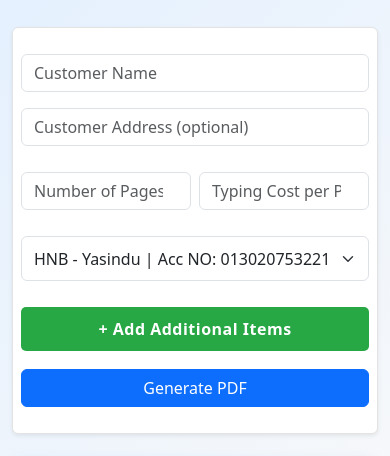
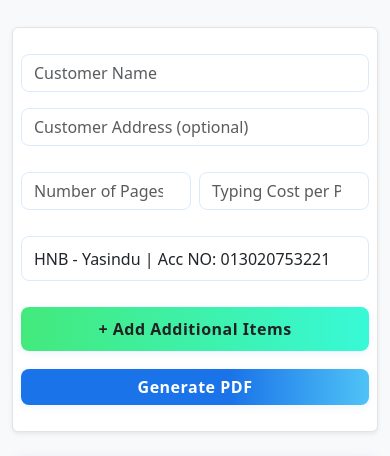
Before and after one commit to yasindu-tech/EduWriteX, a plain HTML site: page index.html in a window 390 px wide. Shown: the part 94-550 px from the top of the page. Drawn offline with nearby package versions, Linux system fonts and the light colour scheme.

Commit message:
Refactor form styles for improved aesthetics and responsiveness; enhance toggle functionality for additional items section

```diff
--- a/index.html
+++ b/index.html
@@ -13,15 +13,54 @@
   <style>
     /* Stylish web enhancements */
     body {
-      background: linear-gradient(135deg, #e3f0ff 0%, #f9f9f9 100%);
+      background: #fff;
     }
     .form-container {
       box-shadow: 0 4px 24px 0 rgba(26,115,232,0.08), 0 1.5px 4px 0 rgba(26,115,232,0.08);
       border: 1px solid #e3e3e3;
+      background: #f8fafd;
+      max-width: 480px;
+      margin: 32px auto 0 auto;
+      padding: 2rem 1.5rem !important;
+      border-radius: 18px;
+    }
+    .form-container input, .form-container select {
       background: #fff;
+      border-radius: 8px;
+      border: 1px solid #dbeafe;
+      box-shadow: none;
+      transition: border-color 0.2s;
     }
-    .logo {
-      filter: drop-shadow(0 2px 8px rgba(26,115,232,0.10));
+    .form-container input:focus, .form-container select:focus {
+      border-color: #1a73e8;
+      box-shadow: 0 0 0 0.15rem rgba(26,115,232,0.10);
+    }
+    .form-container label {
+      font-weight: 500;
+      color: #1a73e8;
+      margin-bottom: 0.25rem;
+    }
+    .form-container .btn-primary, .form-container .btn-success {
+      border-radius: 8px;
+      font-weight: 600;
+      letter-spacing: 0.5px;
+      box-shadow: 0 2px 8px 0 rgba(26,115,232,0.08);
+    }
+    .form-container .btn-primary {
+      background: linear-gradient(90deg, #1a73e8 60%, #4fc3f7 100%);
+      border: none;
+    }
+    .form-container .btn-primary:hover {
+      background: linear-gradient(90deg, #1761c6 60%, #039be5 100%);
+    }
+    .form-container .btn-success {
+      background: linear-gradient(90deg, #43e97b 0%, #38f9d7 100%);
+      border: none;
+      color: #222;
+    }
+    .form-container .btn-success:hover {
+      background: linear-gradient(90deg, #38f9d7 0%, #43e97b 100%);
+      color: #111;
     }
     h2 {
       font-weight: 700;
@@ -265,7 +304,7 @@
     function toggleAdditionalItems() {
       const section = document.getElementById('additionalItemsSection');
       const toggleBtn = document.getElementById('toggleAdditionalItems');
-      if (section.classList.contains('d-none')) {
+      if (section.classList.contains('d-none') || section.classList.contains('hidden')) {
         section.classList.remove('d-none');
         section.classList.remove('hidden');
         toggleBtn.textContent = '- Hide Additional Items';
@@ -281,7 +320,10 @@
     // Ensure the section is hidden on load for Bootstrap compatibility
     document.addEventListener('DOMContentLoaded', function() {
       const section = document.getElementById('additionalItemsSection');
-      if (section) section.classList.add('d-none');
+      if (section) {
+        section.classList.add('d-none');
+        section.classList.add('hidden');
+      }
     });
 
     function addItemRow() {
```
